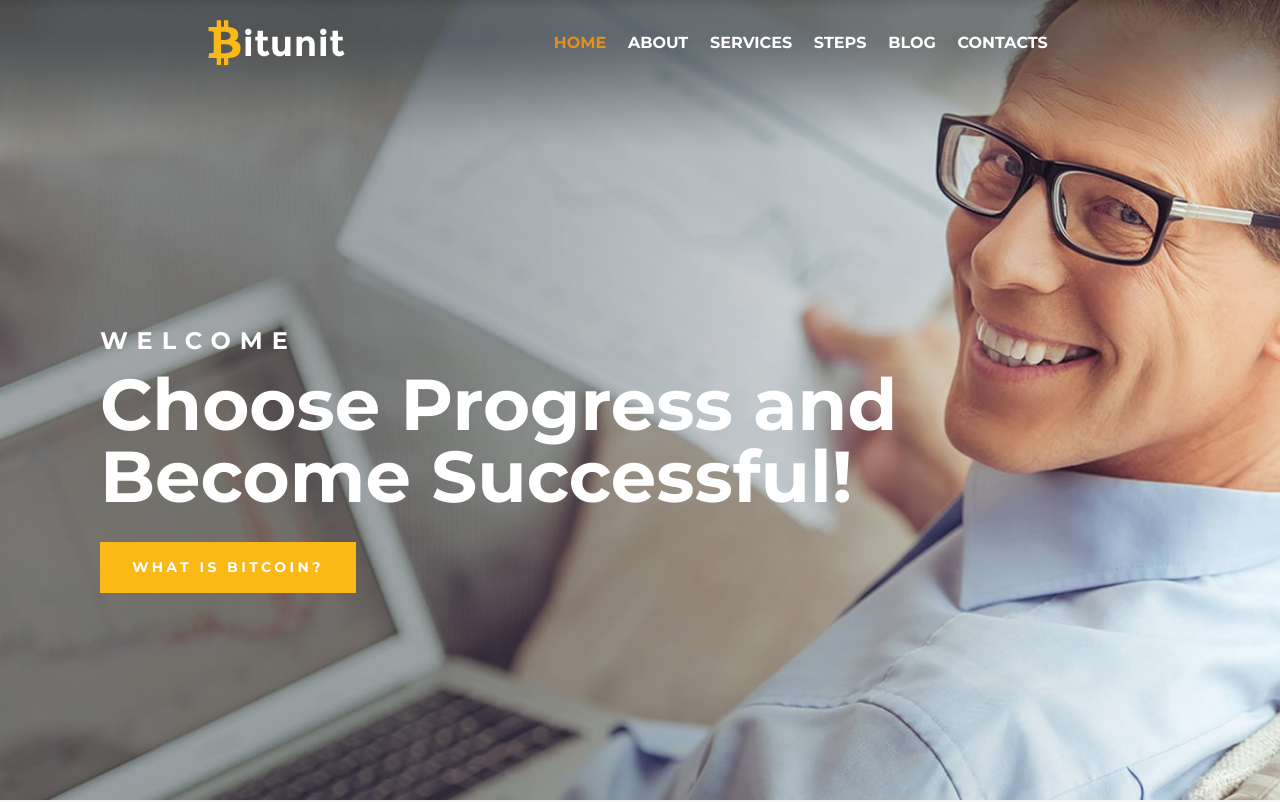
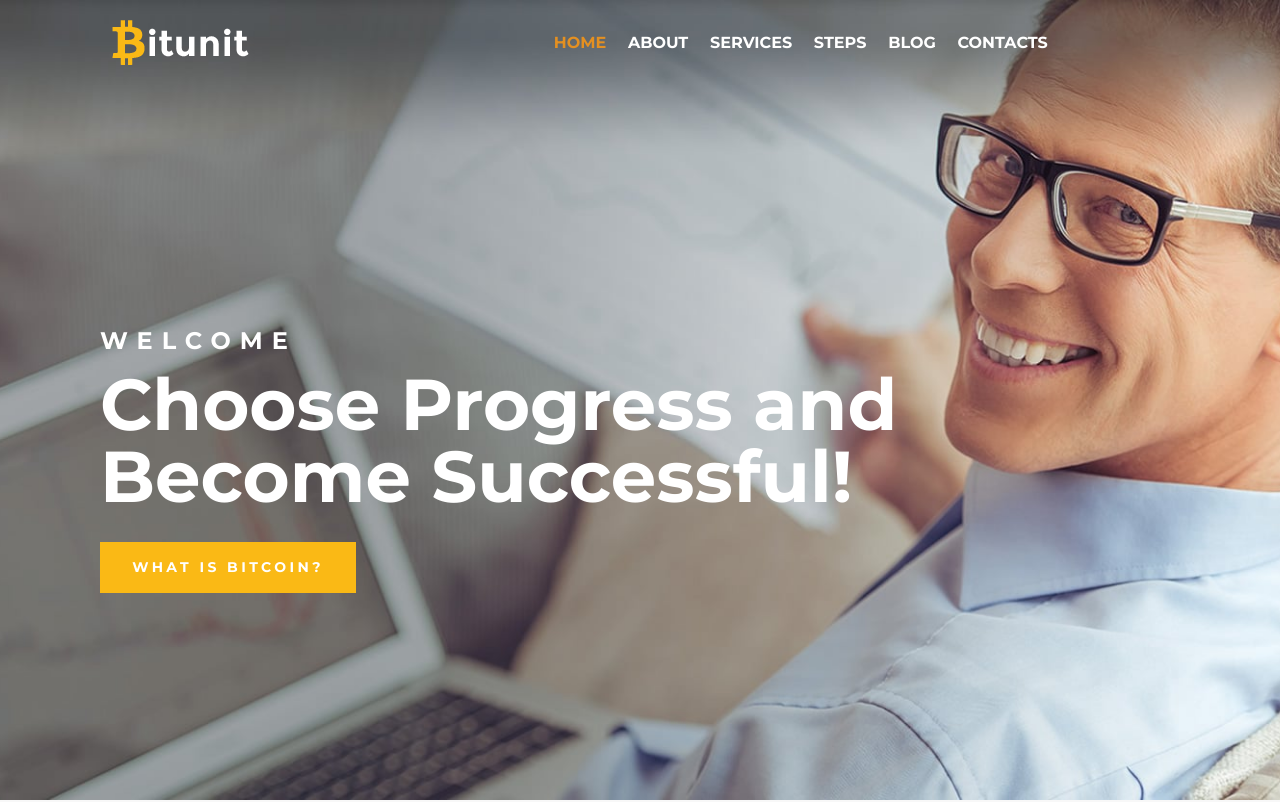
Before and after one commit to Trend20/MyBits, a React (Create React App) app in the folder client/: page / in a window 1280 px wide. Shown: the top 802 px of the page. Built offline with nearby package versions, Linux system fonts and the light colour scheme.

Commit message:
styling the page logo

```diff
--- a/client/src/component/NavBar/NavBar.css
+++ b/client/src/component/NavBar/NavBar.css
@@ -15,8 +15,9 @@
 
 .logo{
     display: flex;
-    width: 40%;
+    width: 25%;
     justify-content: center;
+    align-items: center;
 }
 
 .nav{
```
